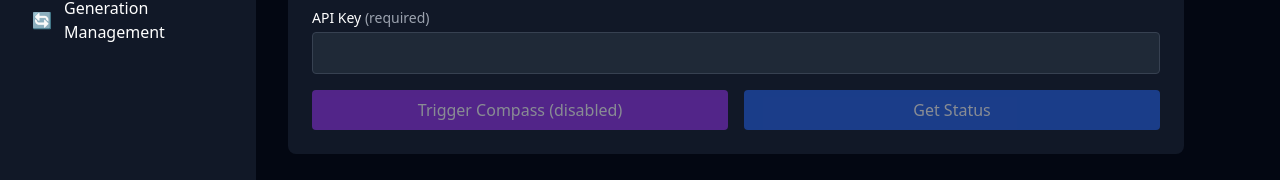
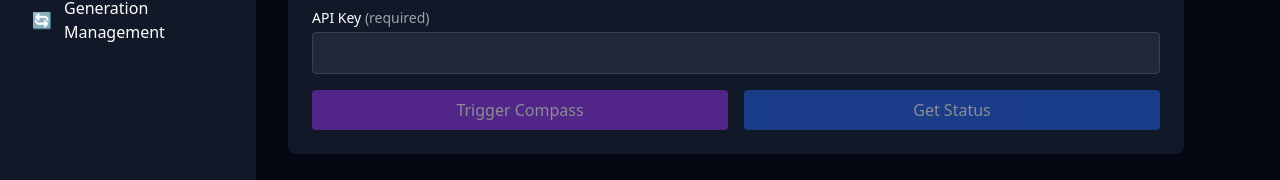
Before and after one commit to anujj-ti/social-toolkit-ui, a Next.js app: page /brand-compass in a window 1280 px wide. Shown: the part 412-592 px from the top of the page. Built offline with nearby package versions, Linux system fonts and the light colour scheme.

Commit message:
enabled brand compass trigger

```diff
--- a/app/components/BrandCompassForm.tsx
+++ b/app/components/BrandCompassForm.tsx
@@ -80,10 +80,9 @@ export default function BrandCompassForm({ onTrigger, onFetchStatus, isLoading }
             type="button"
             onClick={handleTrigger}
             className="flex-1 bg-purple-600 text-white px-4 py-2 rounded hover:bg-purple-700 disabled:opacity-50"
-            // disabled={isLoading || !tenantId || !brandId || !apiKey}
-            disabled={true}
+            disabled={isLoading || !tenantId || !brandId || !apiKey}
           >
-            {isLoading ? 'Loading...' : 'Trigger Compass (disabled)'}
+            {isLoading ? 'Loading...' : 'Trigger Compass'}
           </button>
           <button
             type="button"
```
